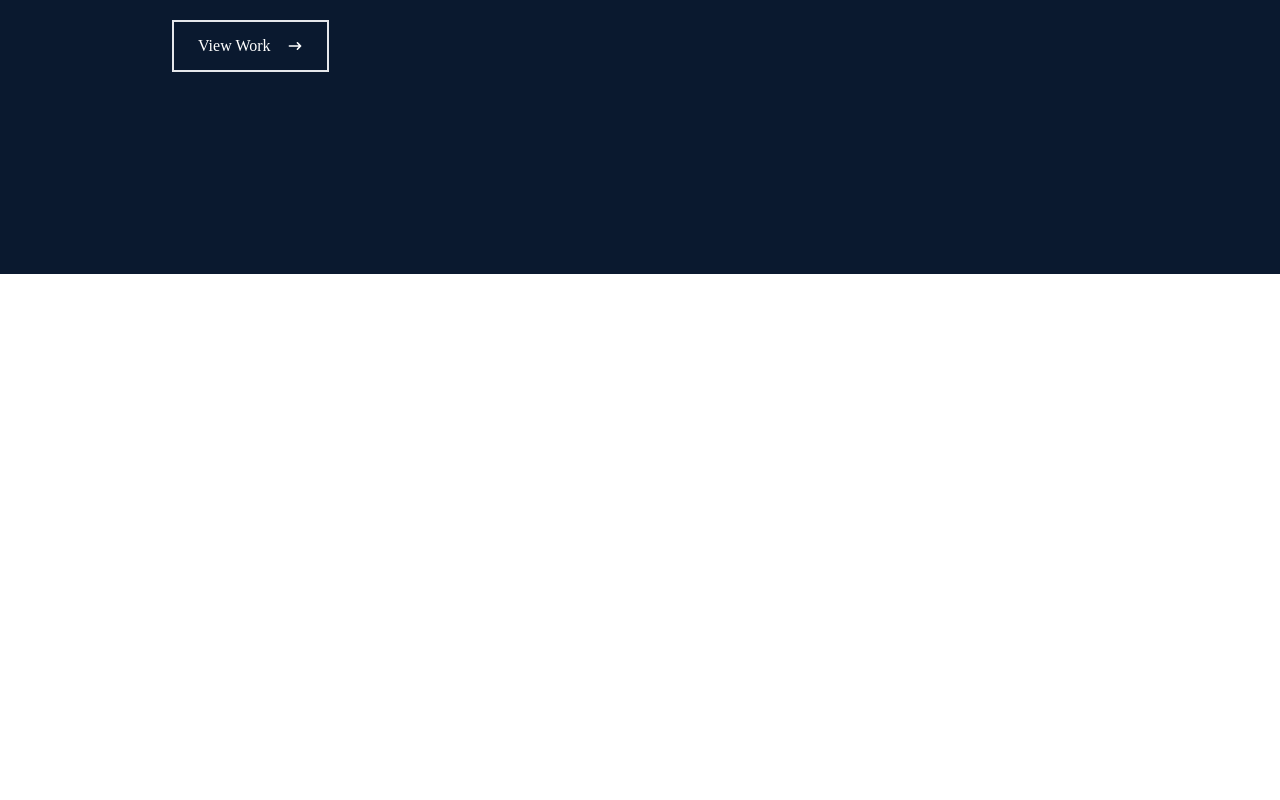
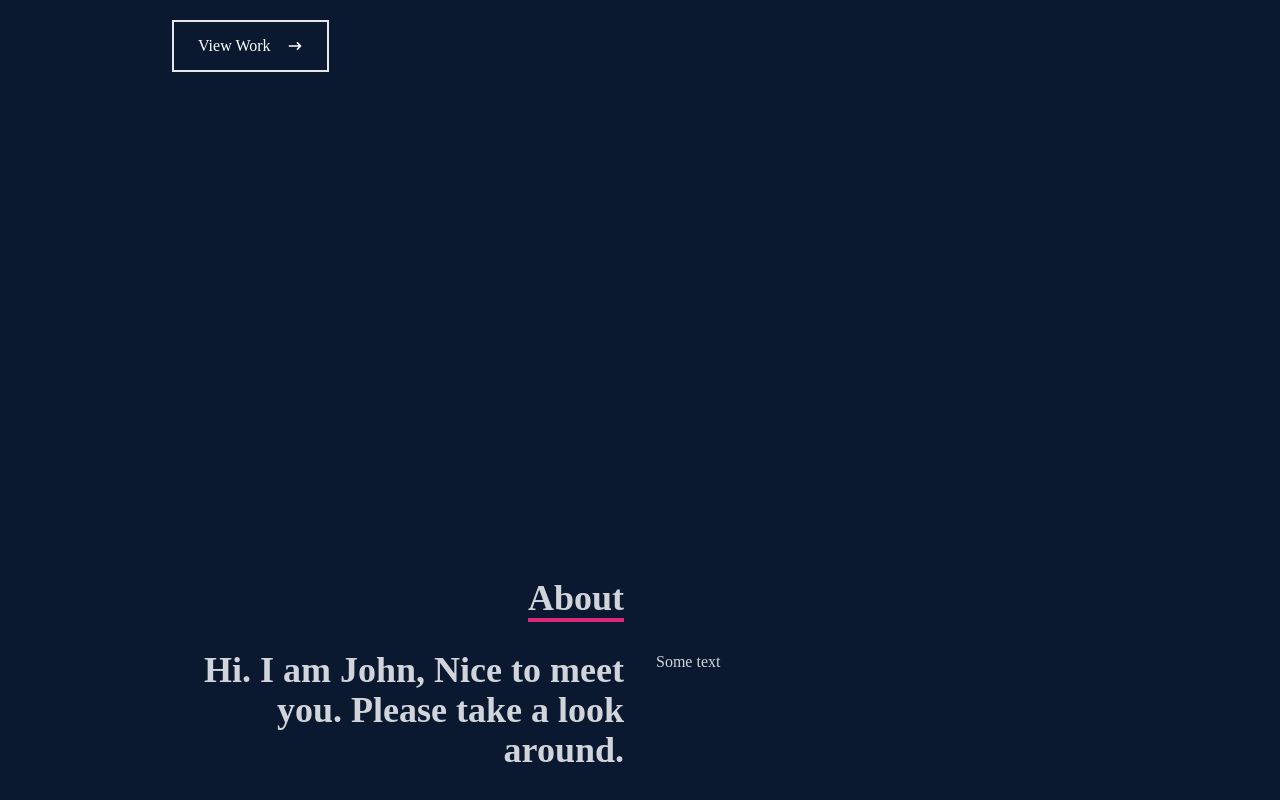
Before and after one commit to jtrampe77/johntrampe-portfolio, a React (Create React App) app: page / in a window 1280 px wide. Shown: the part 526-1326 px from the top of the page. Before the commit the page ends 800 px from the top, so only its background shows below. Built offline with nearby package versions, Linux system fonts and the light colour scheme.

Commit message:
about done. just put some text

```diff
--- a/src/App.js
+++ b/src/App.js
@@ -1,3 +1,4 @@
+import About from "./components/About";
 import Home from "./components/Home";
 import Navbar from "./components/Navbar";
 
@@ -6,6 +7,7 @@
     <div>
      <Navbar />
      <Home />
+     <About />
     </div>
   );
 }
--- a/src/components/About.jsx
+++ b/src/components/About.jsx
@@ -2,8 +2,25 @@
 
 const About = () => {
   return (
-    <div>
-        {/* finished at 41:00 */}
+    <div name='about' className='w-full h-screen bg-[#0a192f] text-gray-300'>
+        <div className='flex flex-col justify-center items-center w-full h-full'>
+          <div className='max-w-[1000px] w-full grid grid-cols-2 gap-8'>
+            <div className='sm:text-right pb-8 pl-4'>
+              <p className='text-4xl font-bold inline border-b-4 border-pink-600'>About</p>
+            </div>
+            <div>
+
+            </div>
+            </div>
+          <div className='max-w-[1000px] w-full grid sm:grid-cols-2 gap-8 px-4'>
+              <div className='sm:text-right text-4xl font-bold '>
+                <p>Hi. I am John, Nice to meet you. Please take a look around.</p>
+              </div>
+              <div>
+                <p>Some text</p>
+              </div>
+          </div>
+          </div>
     </div>
   )
 }
```
